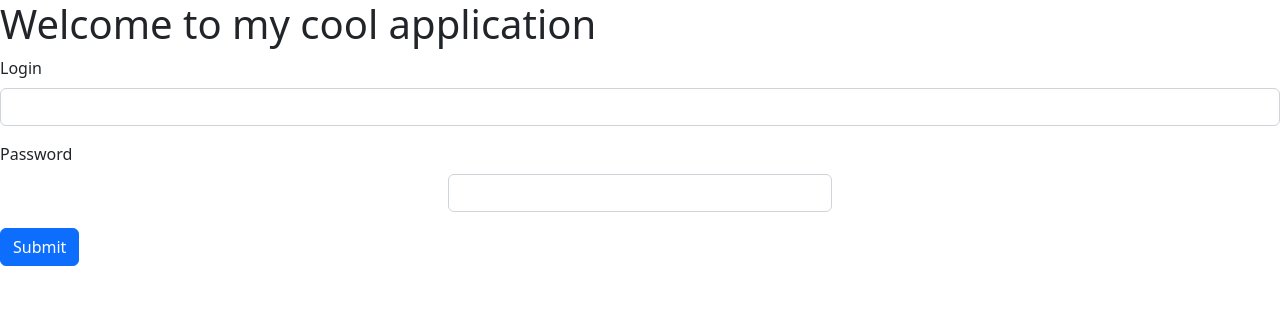
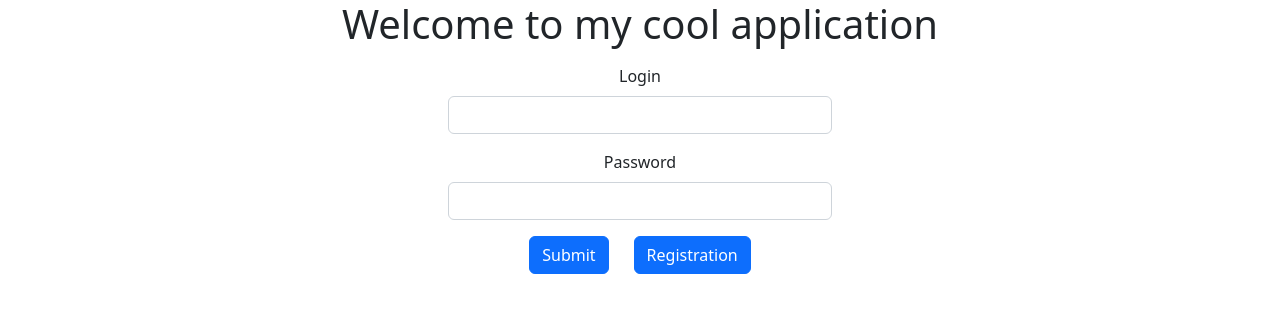
Before and after one commit to Vanmors/Frontend_WebLab4, a React (Create React App) app: page / in a window 1280 px wide. Shown: the top 312 px of the page. Built offline with nearby package versions, Linux system fonts and the light colour scheme.

Commit message:
Some fix

```diff
--- a/src/App.js
+++ b/src/App.js
@@ -6,7 +6,7 @@ import "./styleForInput.css"
 import Canvas from "./Canvas/Canvas";
 import "./Canvas/styleForCanvas.css"
 import swal from 'sweetalert';
-
+import userName from './home'
 
 // function giveToParent() {
 //     props.onSetParam(321)
@@ -19,7 +19,8 @@ function App(props) {
     const [y, setY] = useState(0);
     const [r, setR] = useState(0);
     let num = props.number;
-    console.log(num)
+    // console.log(num)
+    console.log(userName)
     function validateInput() {
         if (y > 3 || y < -3) {
             swal("incorrect data", "", "error").then((value) => {
--- a/src/Registration.css
+++ b/src/Registration.css
@@ -21,3 +21,34 @@ input[type = password]{
 /*.row justify-content-md-center h-100{*/
 /*    border: 100px;*/
 /*}*/
+
+#RegButton{
+    /*margin-bottom: 20px;*/
+    /*margin-left: 40%;*/
+    /*margin-top: 10%;*/
+    /*margin-left: 20%;*/
+
+}
+
+.authorization{
+    text-align: center;
+}
+
+input[type = email]{
+    width: 30%;
+    margin: auto;
+
+}
+
+
+
+/*#name {*/
+/*    font-family: serif;*/
+/*    margin: 0px 550px;*/
+/*    !*color: green;*!*/
+/*    background: linear-gradient(to right, red, orange, black, green, cyan, blue, violet);*/
+/*    -webkit-background-clip: text;*/
+/*    -webkit-text-fill-color: transparent;*/
+/*    font-size: 60px;*/
+/*    !*line-height: 40px;*!*/
+/*}*/
--- a/src/home.js
+++ b/src/home.js
@@ -12,6 +12,7 @@ import "./Registration.css";
 const Home = ({parentCallback}) => {
     const [userName, setUserName] = useState("");
     const [password, setPassword] = useState("");
+
     const navigate = useNavigate();
     const userNameContext = createContext(userName)
     const passwordContext = createContext(password)
@@ -23,6 +24,7 @@ const Home = ({parentCallback}) => {
         let auth = {userName, password}
         let pointTest = {x: 0, y: 0, r: 0, hit: false}
         console.log(auth)
+
 
         fetch("http://localhost:21900/", {
             // mode: "no-cors",
@@ -93,14 +95,19 @@ const Home = ({parentCallback}) => {
 
     }
 
-
+    function RegPage(){
+        navigate('/registration')
+    }
 
     return (
         <div>
-            <h1>Welcome to my cool application</h1>
+
             {/*<button onClick={redirectHome}>start application</button>*/}
             {/*<Link to='/home' > start application </Link>*/}
             <form>
+                <div className='authorization'>
+                    <h1 id='name'>Welcome to my cool application</h1>
+                    <p></p>
                 <div className="mb-3">
                     <label htmlFor="exampleInputEmail1" className="form-label">Login</label>
                     <input type="email" className="form-control" id="exampleInputEmail1" aria-describedby="emailHelp"
@@ -112,7 +119,12 @@ const Home = ({parentCallback}) => {
                     <input type="password" class="form-control" id="exampleInputPassword1" value={password}
                            onChange={onPassword}/>
                 </div>
+                    <div className='buttons'>
                 <button type="submit" class="btn btn-primary" onClick={onSubmit}>Submit</button>
+                    &nbsp;&nbsp;&nbsp;&nbsp;&nbsp;&nbsp;
+                <button type="submit" id='RegButton' onClick={RegPage} className="btn btn-primary" >  Registration</button>
+                    </div>
+                </div>
             </form>
         </div>
     );
```
